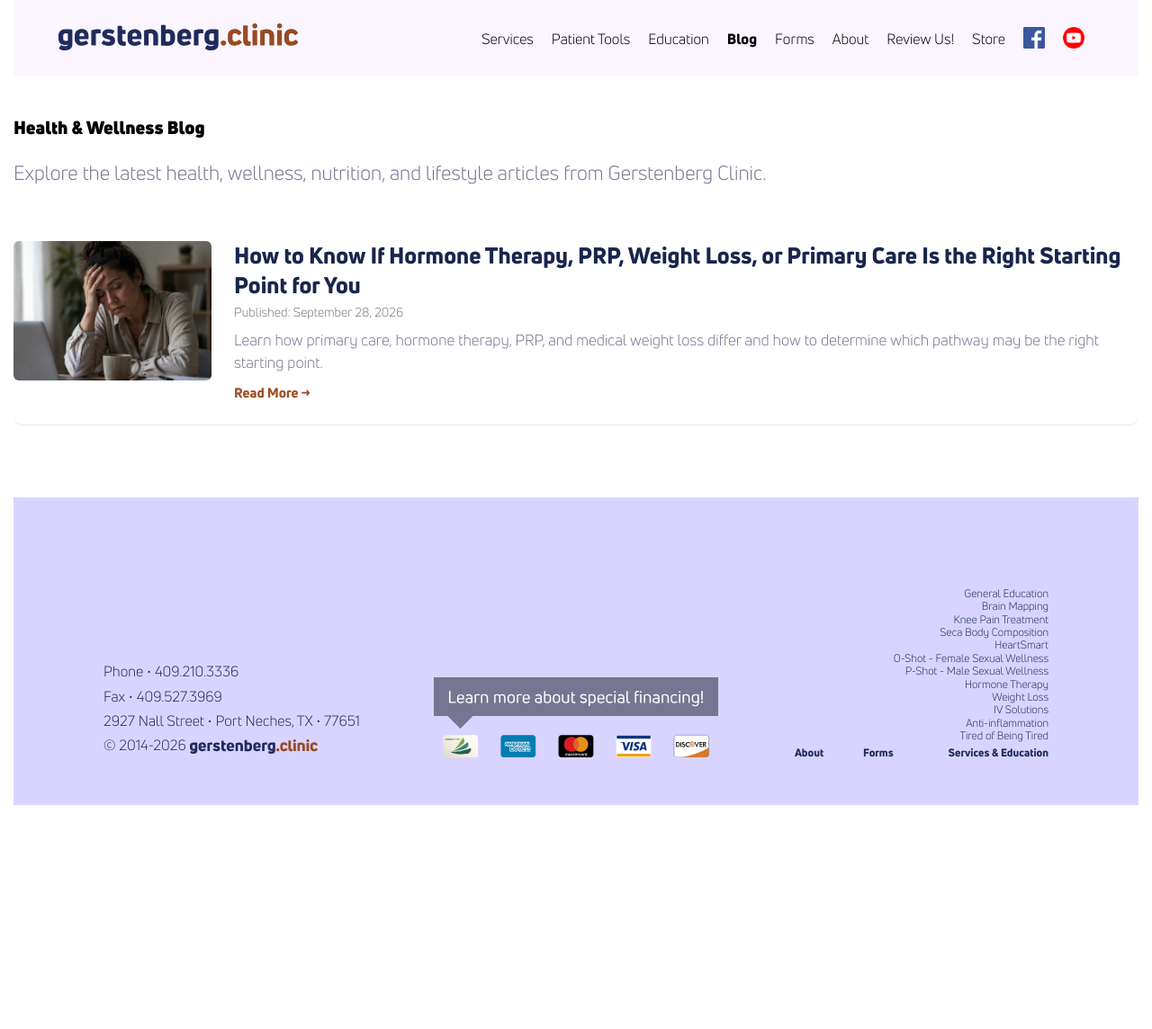
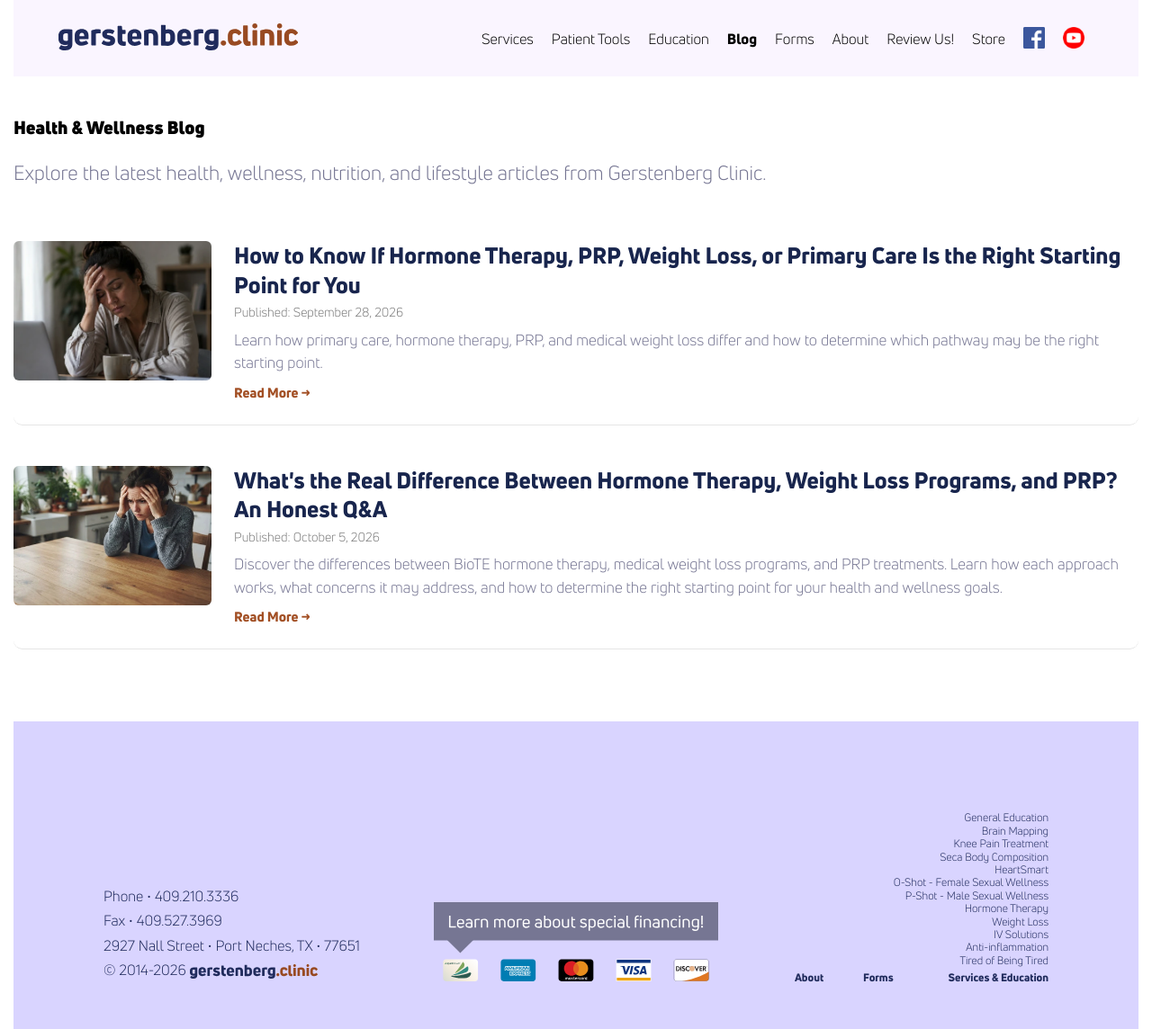
Before and after one commit to theneverwoods/gerstenberg.clinic, a Jekyll site: the page built from blog.html, in a window 1280 px wide. Shown: the whole page at 90% size. Built offline with Jekyll 4.4.1, drawn with Linux system fonts in a browser that asks for light colours; a script that is not in the unit is left out; before the commit the page ends 900 px from its top, so only the background shows below that.

Commit message:
Update blog.html

```diff
--- a/blog.html
+++ b/blog.html
@@ -194,6 +194,66 @@ redirect_from:
             </article>
             <!-- END BLOG POST 1 -->
 
+
+<!-- BLOG POST 2 - OCTOBER 5, 2026 -->
+<article class="card">
+
+    <!-- Blog Thumbnail -->
+    <a
+        class="blog-image-link"
+        href="{{ site.baseurl }}/blog/whats-the-real-difference-between-hormone-therapy-weight-loss-programs-and-prp-an-honest-qa"
+    >
+        <img
+            src="{{ site.baseurl }}/img/blog/october-blog-1.webp"
+            alt="Comparison of hormone therapy, medical weight loss programs, and PRP treatments"
+            class="blog-thumbnail"
+            loading="lazy"
+            width="220"
+            height="155"
+        >
+    </a>
+
+    <!-- Blog Content -->
+    <div class="blog-content">
+
+        <!-- Blog Title -->
+        <h2>
+            <a href="{{ site.baseurl }}/blog/whats-the-real-difference-between-hormone-therapy-weight-loss-programs-and-prp-an-honest-qa">
+                What's the Real Difference Between Hormone Therapy, Weight Loss Programs, and PRP? An Honest Q&amp;A
+            </a>
+        </h2>
+
+        <!-- Publication Date -->
+        <p class="blog-date">
+            Published:
+            <time datetime="2026-10-05">
+                October 5, 2026
+            </time>
+        </p>
+
+        <!-- Blog Description -->
+        <p class="blog-description">
+            Discover the differences between BioTE hormone therapy,
+            medical weight loss programs, and PRP treatments.
+            Learn how each approach works, what concerns it may
+            address, and how to determine the right starting point
+            for your health and wellness goals.
+        </p>
+
+        <!-- Read More -->
+        <a
+            class="blog-read-more"
+            href="{{ site.baseurl }}/blog/whats-the-real-difference-between-hormone-therapy-weight-loss-programs-and-prp-an-honest-qa"
+        >
+            Read More &rarr;
+        </a>
+
+    </div>
+
+</article>
+<!-- END BLOG POST 2 -->
+
+
         </div>
 
     </div>
```
